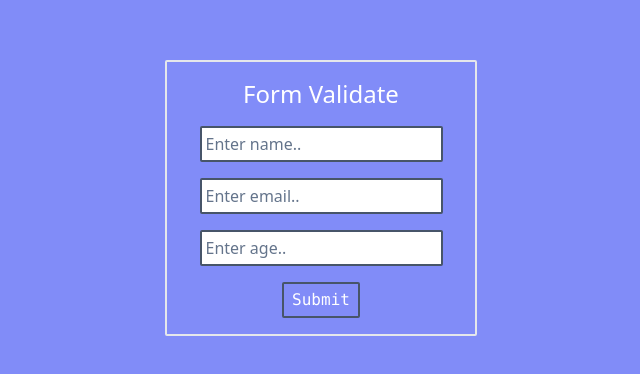
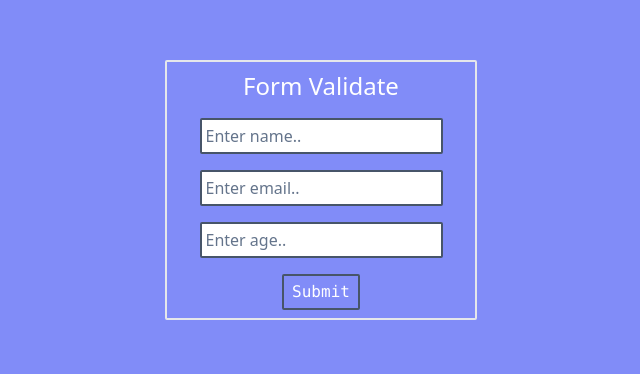
Before and after one commit to Akarsh0801/formValidate.github.io, a website: page index.html in a window 1280 px wide. Shown: the part 196-570 px from the top of the page, without its empty margins (319-959 px from the left). Drawn offline with nearby package versions, Linux system fonts and the light colour scheme.

Commit message:
Add files via upload

```diff
--- a/index.html
+++ b/index.html
@@ -8,7 +8,7 @@
     <title>Form Validation</title>
 </head>
 <body class="p-4 bg-indigo-400">
-    <div class="flex flex-col justify-center items-center mx-auto my-60 space-y-4  rounded-sm border-2 p-4 w-1/2 md:w-1/2 lg:w-1/3 xl:w-1/4">
+    <div class="flex flex-col  w-56 md:w-1/2 lg:w-1/3 xl:w-1/4 justify-center items-center mx-auto  my-60 space-y-4  rounded-sm border-2 p-2 ">
         <h1 class=" flex-col justify-center items-center text-2xl text-center text-white">Form Validate</h1>
         <form class="flex flex-col justify-center items-center text-center space-y-4" onsubmit="return false">
             <input class="border-2 p-1 w-full border-slate-600 rounded-sm placeholder-slate-500" type="text" id="name" required placeholder="Enter name.." />
```
